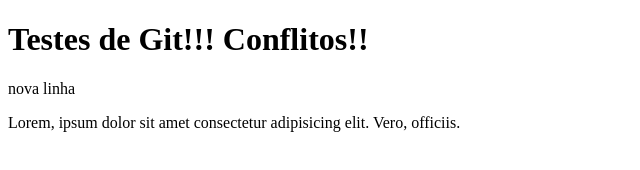
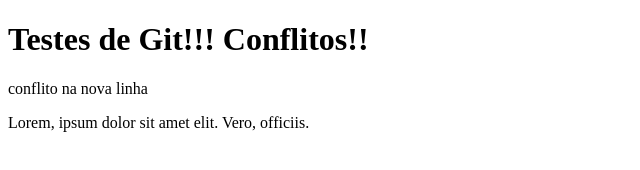
Before and after one commit to andersonfontes/sapataria-oswaldo, a plain HTML site: page teste99.html in a window 1280 px wide. Shown: the whole page, without its empty margins (0-640 px from the left). Drawn offline with Linux system fonts and the light colour scheme.

Commit message:
criado conflitos diversos p/ testes

```diff
--- a/teste99.html
+++ b/teste99.html
@@ -1,15 +1,15 @@
 <!DOCTYPE html>
 <html lang="pt-br">
 <head>
-    <meta charset="UTF-8">
+<!--     <meta charset="UTF-8"> -->
     <meta http-equiv="X-UA-Compatible" content="IE=edge">
     <meta name="viewport" content="width=device-width, initial-scale=1.0">
-
-    <title>Testes de Git</title>
+    <meta name="keywords" content="palavras, qualquer, exemplo, keywords">
+    <title>Testes de Git!! novos conflitos</title>
 </head>
 <body>
     <h1> Testes de Git!!! Conflitos!!</h1>
-    <p> nova linha</p>
-    <p> Lorem, ipsum dolor sit amet consectetur adipisicing elit. Vero, officiis.</p>
+    <p> conflito na nova linha</p>
+    <p> Lorem, ipsum dolor sit amet elit. Vero, officiis.</p>
 </body>
 </html>
```
